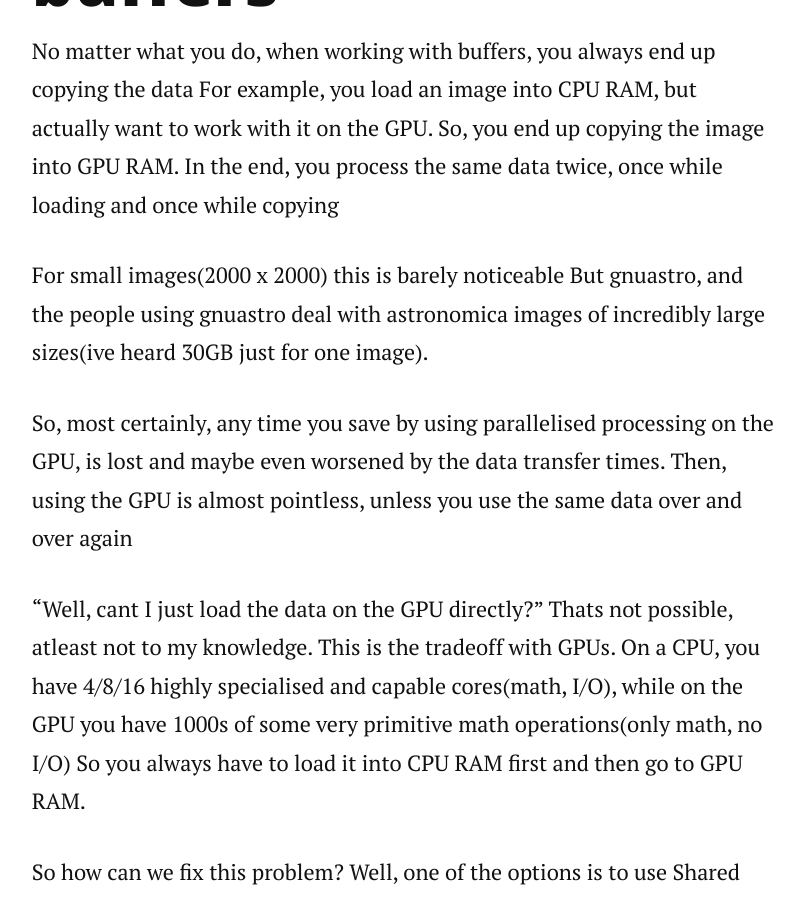
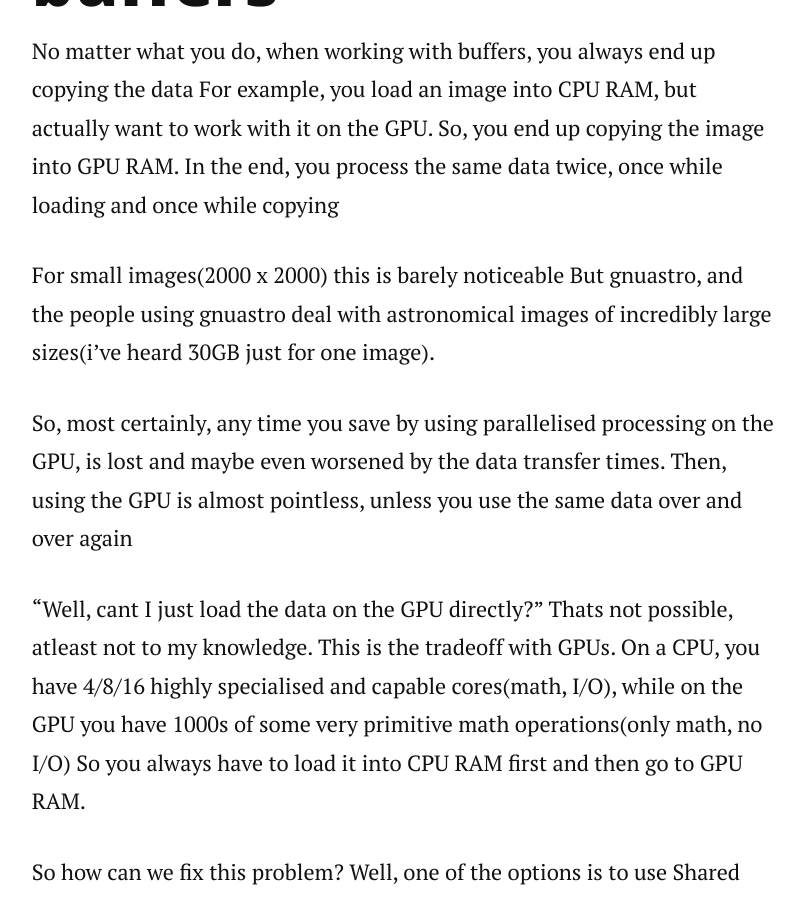
Before and after one commit to DeadSpheroid/my-blog, a Jekyll site: the page built from _posts/2024-07-14-ExploringFurther.md, in a window 1280 px wide and 900 px high, scrolled down 6670 px. Shown: the whole window, without its empty margins (237-1041 px from the left). Built offline with Jekyll 4.4.1, drawn with Linux system fonts in a browser that asks for light colours; nearby versions of some CDN libraries.

Commit message:
typo fix

```diff
--- a/_posts/2024-07-14-ExploringFurther.md
+++ b/_posts/2024-07-14-ExploringFurther.md
@@ -144,7 +144,7 @@
 So, you end up copying the image into GPU RAM. In the end, you process the same data twice, once while loading and once while copying
 
 For small images(2000 x 2000) this is barely noticeable
-But gnuastro, and the people using gnuastro deal with astronomica images of incredibly large sizes(ive heard 30GB just for one image).
+But gnuastro, and the people using gnuastro deal with astronomical images of incredibly large sizes(i've heard 30GB just for one image).
 
 So, most certainly, any time you save by using parallelised processing on the GPU, is lost and maybe even worsened by the data transfer times.
 Then, using the GPU is almost pointless, unless you use the same data over and over again
```
